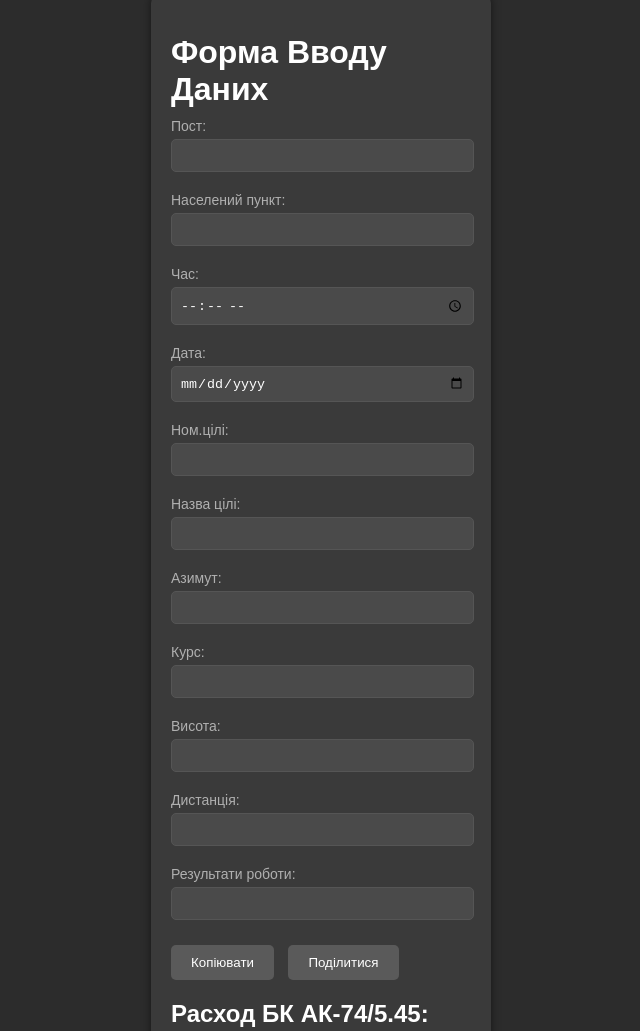
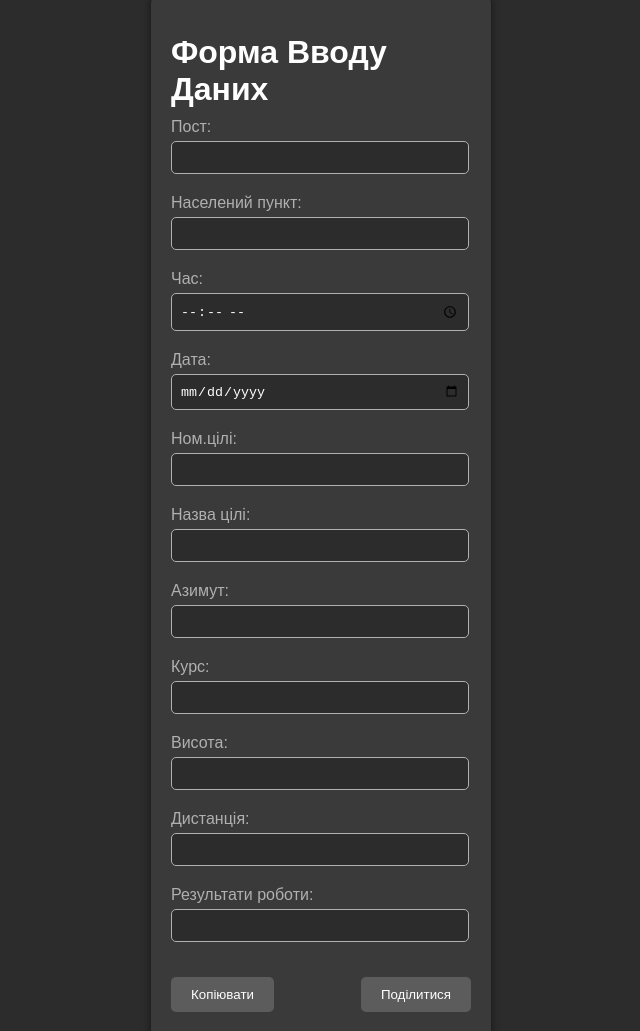
Before and after one commit to ua-mil/pzrk, a plain HTML site: page index.html in a window 1280 px wide. Shown: the part 27-1058 px from the top of the page, without its empty margins (319-959 px from the left). Drawn offline with Linux system fonts and the light colour scheme.

Commit message:
Update styles.css

```diff
--- a/styles.css
+++ b/styles.css
@@ -23,38 +23,43 @@ h1, h2 {
 label {
     display: block;
     margin: 10px 0 5px;
-    font-size: 14px;
 }
 
-input[type="text"], input[type="time"], input[type="date"] {
-    width: 95%;
+input[type="text"], input[type="time"], input[type="date"], input[type="number"] {
+    width: calc(100% - 20px);
     padding: 8px;
     margin-bottom: 10px;
+    border: 1px solid #b0b0b0;
     border-radius: 5px;
-    border: 1px solid #555;
-    background-color: #4a4a4a;
+    background-color: #2c2c2c;
+    color: #ffffff;
+}
+
+.input-with-unit {
+    display: flex;
+    align-items: center;
+}
+
+.input-with-unit .unit {
+    margin-left: 5px;
     color: #ffffff;
 }
 
 .button-group {
-    margin: 15px 0;
+    display: flex;
+    justify-content: space-between;
+    margin: 25px 0;
 }
 
 button {
+    background-color: #5c5c5c;
+    color: #ffffff;
+    border: none;
     padding: 10px 20px;
-    margin-right: 10px;
-    border: none;
     border-radius: 5px;
-    background-color: #5a5a5a;
-    color: #ffffff;
     cursor: pointer;
-    transition: background-color 0.3s;
 }
 
 button:hover {
-    background-color: #6a6a6a;
+    background-color: #727272;
 }
-
-button:last-child {
-    margin-right: 0;
-}
```
